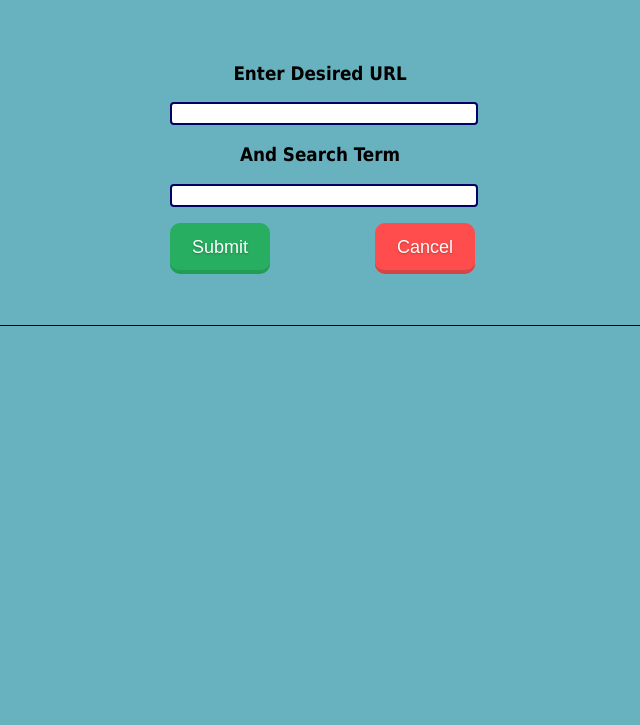
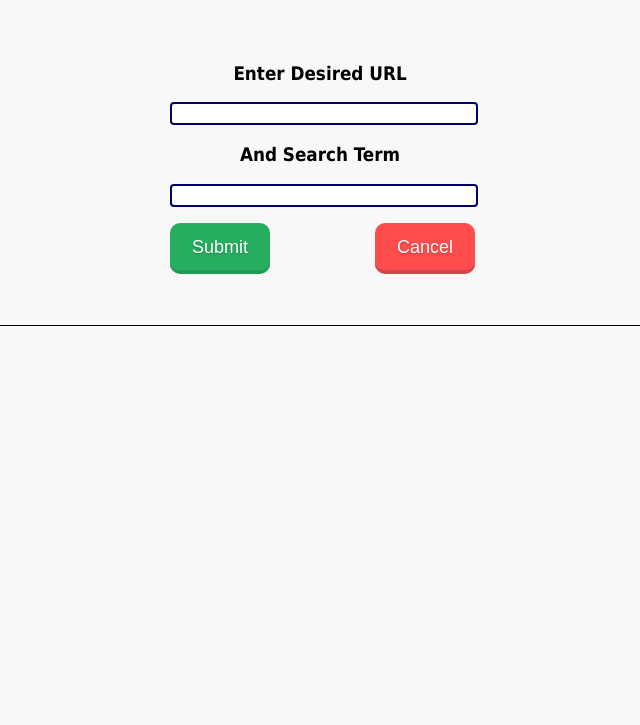
Before and after one commit to AndrewShidel/page-crawler, a website: page index.html in a window 1280 px wide. Shown: the part 75-800 px from the top of the page, without its empty margins (320-960 px from the left). Drawn offline with Linux system fonts and the light colour scheme; no server answers.

Commit message:
markup mistake

```diff
--- a/index.html
+++ b/index.html
@@ -6,7 +6,7 @@
     <script src="jquery.js"></script>
     <style type="text/css">
     body {
-        background-color:#68B1BF;
+        background-color:#F8F8F8;
         font-family: Tahoma, Geneva, sans-serif;
     }
     #container {
```
